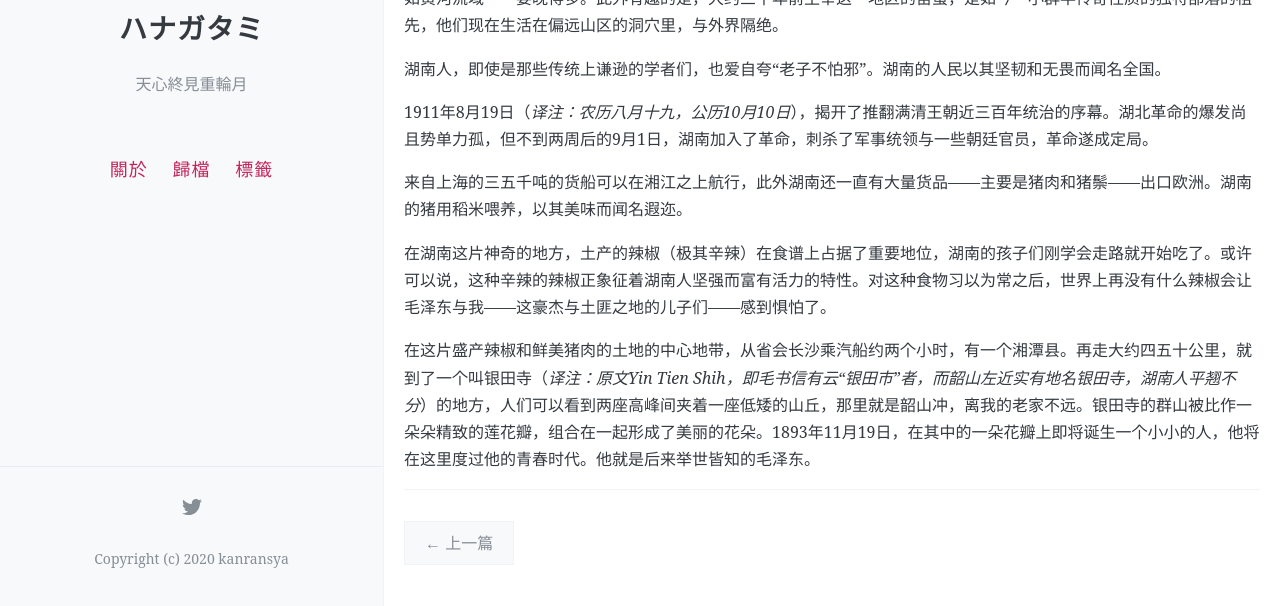
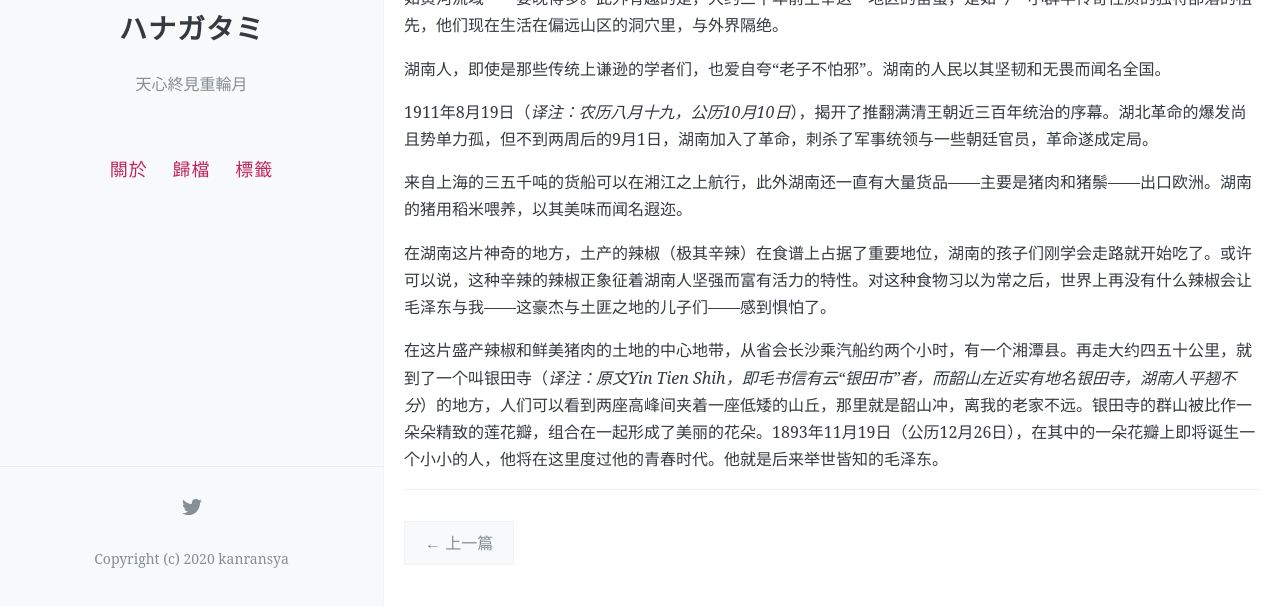
Before and after one commit to kanransya/nami-jetcoaster, a Jekyll site: the page built from _posts/2021-07-07-01HunanLandofHeroesandBrigands.md, in a window 1280 px wide and 900 px high, scrolled down 591 px, cut to the strip 294-900 px from the top of the window. Built offline with Jekyll 4.4.1, drawn with Linux system fonts in a browser that asks for light colours; comment, search, counter and statistics services are not loaded.

Commit message:
Update 2021-07-07-01HunanLandofHeroesandBrigands.md

```diff
--- a/_posts/2021-07-07-01HunanLandofHeroesandBrigands.md
+++ b/_posts/2021-07-07-01HunanLandofHeroesandBrigands.md
@@ -36,4 +36,4 @@ tags: [長沙散伙人,個人漢化,我與毛一起做乞丐,蕭子昇]
 
 在湖南这片神奇的地方，土产的辣椒（极其辛辣）在食谱上占据了重要地位，湖南的孩子们刚学会走路就开始吃了。或许可以说，这种辛辣的辣椒正象征着湖南人坚强而富有活力的特性。对这种食物习以为常之后，世界上再没有什么辣椒会让毛泽东与我——这豪杰与土匪之地的儿子们——感到惧怕了。
 
-在这片盛产辣椒和鲜美猪肉的土地的中心地带，从省会长沙乘汽船约两个小时，有一个湘潭县。再走大约四五十公里，就到了一个叫银田寺（*译注：原文Yin Tien Shih，即毛书信有云“银田市”者，而韶山左近实有地名银田寺，湖南人平翘不分*）的地方，人们可以看到两座高峰间夹着一座低矮的山丘，那里就是韶山冲，离我的老家不远。银田寺的群山被比作一朵朵精致的莲花瓣，组合在一起形成了美丽的花朵。1893年11月19日，在其中的一朵花瓣上即将诞生一个小小的人，他将在这里度过他的青春时代。他就是后来举世皆知的毛泽东。
+在这片盛产辣椒和鲜美猪肉的土地的中心地带，从省会长沙乘汽船约两个小时，有一个湘潭县。再走大约四五十公里，就到了一个叫银田寺（*译注：原文Yin Tien Shih，即毛书信有云“银田市”者，而韶山左近实有地名银田寺，湖南人平翘不分*）的地方，人们可以看到两座高峰间夹着一座低矮的山丘，那里就是韶山冲，离我的老家不远。银田寺的群山被比作一朵朵精致的莲花瓣，组合在一起形成了美丽的花朵。1893年11月19日（公历12月26日），在其中的一朵花瓣上即将诞生一个小小的人，他将在这里度过他的青春时代。他就是后来举世皆知的毛泽东。
```
